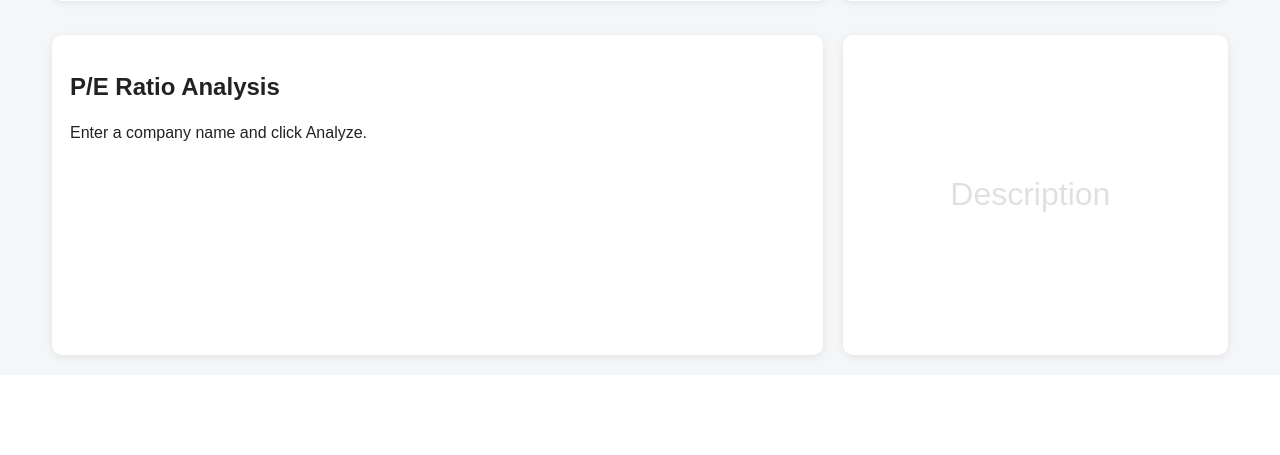
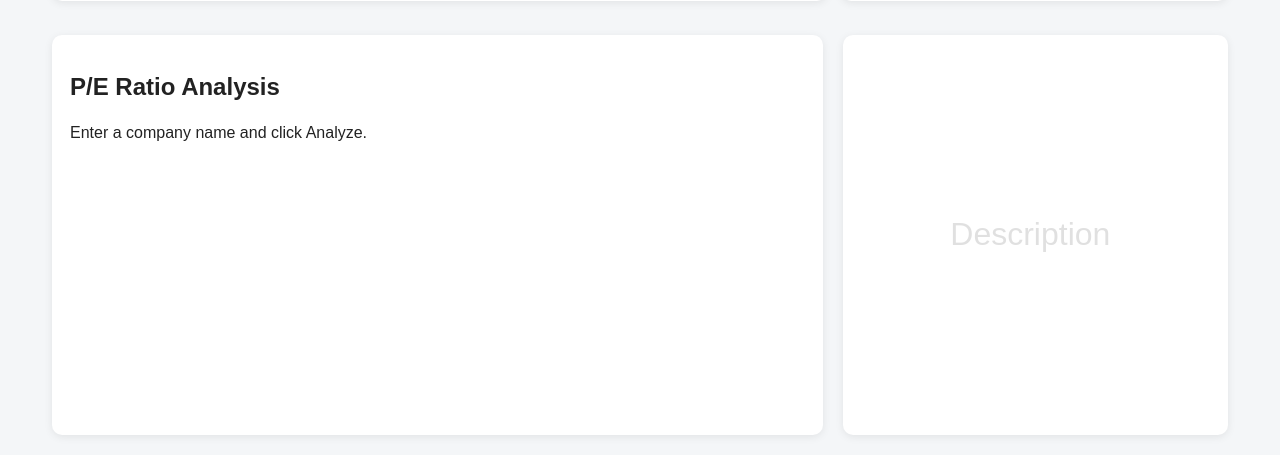
Before and after one commit to tradersamba/stock-analyzer, a FastAPI app: page / in a window 1280 px wide. Shown: the part 472-927 px from the top of the page. Before the commit the page ends 835 px from the top, so only its background shows below. Run offline with FastAPI, Linux system fonts and the light colour scheme.

Commit message:
Update style.css
tooltip fix

```diff
--- a/static/style.css
+++ b/static/style.css
@@ -223,7 +223,7 @@ header p {
 
 .assessment-panel,
 .pe-help-panel {
-    height: 320px;   /* adjust this value */
+    height: 400px;   /* adjust this value */
     min-height: 0;
 }
 
```
